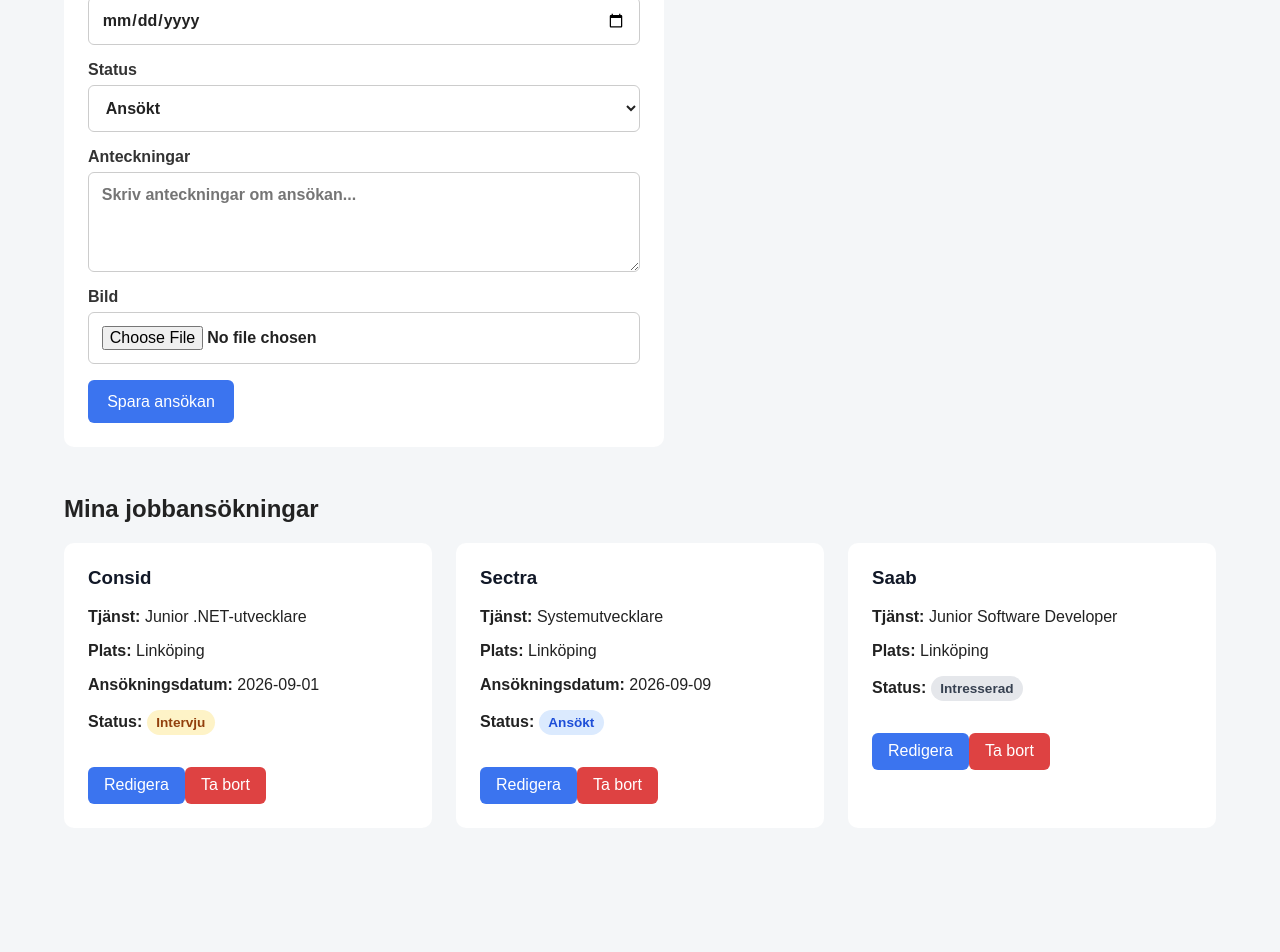
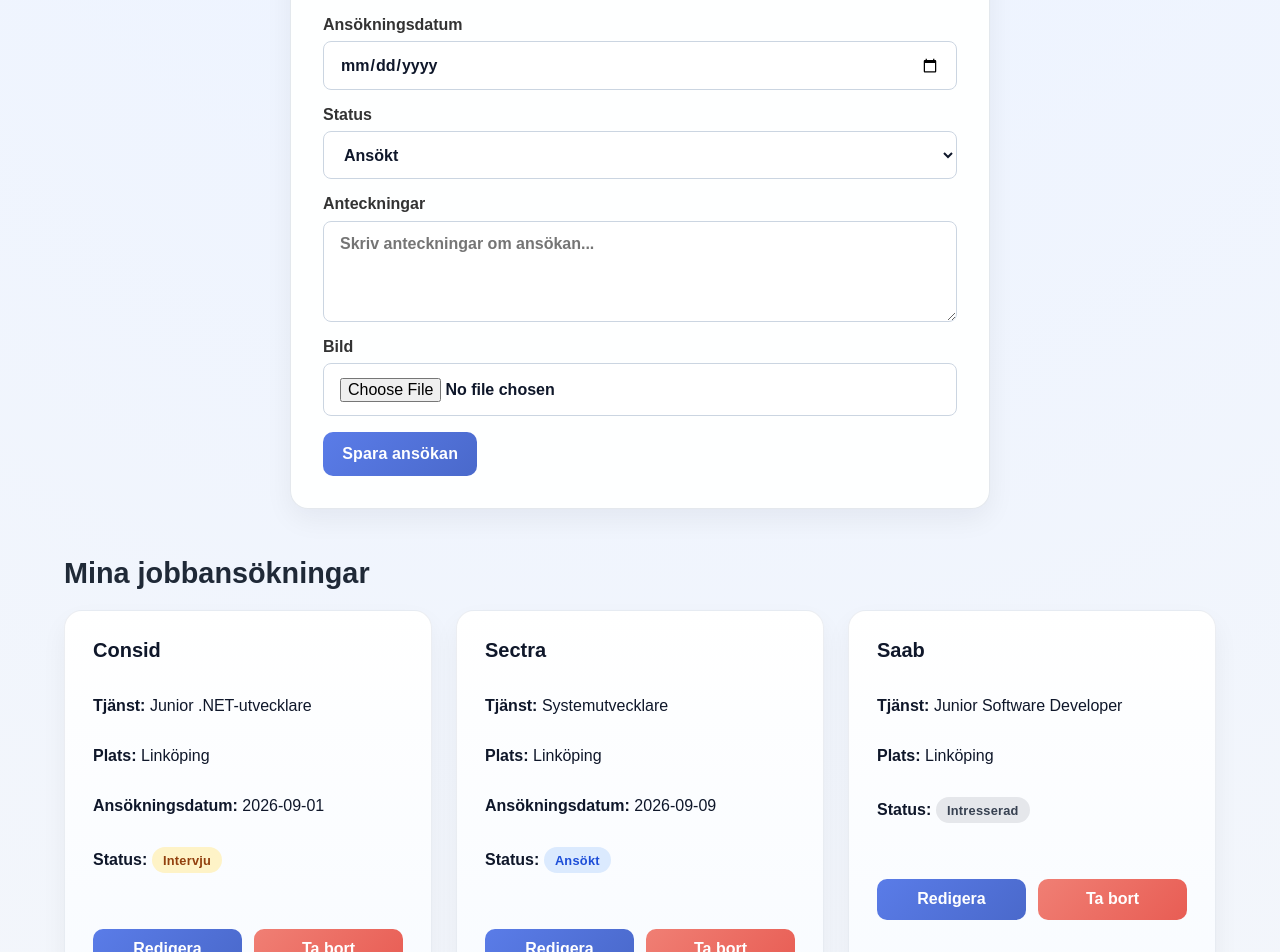
Before and after one commit to TSOLER89/job-application-tracker, a React (Vite) app: page / in a window 1280 px wide. Shown: the part 540-1492 px from the top of the page. Before the commit the page ends 1400 px from the top, so only its background shows below. Built offline with nearby package versions, Linux system fonts and the light colour scheme.

Commit message:
Enhance UI styles across components

```diff
--- a/src/App.css
+++ b/src/App.css
@@ -1,26 +1,31 @@
 .app {
   min-height: 100vh;
+  background: radial-gradient(circle at top, #f7faff 0%, #eef4ff 35%, #f3f6fb 100%);
 }
 
 /* Header */
 
 .header {
-  background-color: #1f2937;
+  background: linear-gradient(135deg, #1d2a44 0%, #2f4d7f 40%, #3f7ae7 100%);
   color: white;
-  padding: 2.5rem 1rem;
+  padding: 3rem 1rem;
   text-align: center;
+  box-shadow: 0 10px 28px rgba(30, 64, 175, 0.18);
 }
 
 .header h1 {
   margin: 0;
-  font-size: 2.5rem;
+  font-size: 2.7rem;
+  font-weight: 700;
+  letter-spacing: -1px;
+  text-shadow: 0 2px 12px rgba(15, 23, 42, 0.18);
 }
 
 .header p {
-  margin: 0.5rem 0 0;
-  color: #d1d5db;
+  margin: 0.6rem 0 0;
+  color: rgba(255, 255, 255, 0.82);
+  font-size: 1rem;
 }
-
 /* Main */
 
 .main-content {
@@ -31,17 +36,25 @@
 }
 
 .main-content h2 {
-  color: #222;
+  color: #1f2937;
+  font-size: clamp(1.8rem, 2vw, 2.4rem);
+  margin: 0 0 1.25rem;
 }
 
 /* Form */
 
 .application-form {
-  background-color: white;
-  padding: 1.5rem;
-  border-radius: 10px;
-  max-width: 600px;
-  margin-bottom: 3rem;
+  background: rgba(255, 255, 255, 0.92);
+  width: 100%;
+  max-width: 700px;
+  margin: 0 auto 3rem;
+  padding: 2rem;
+
+  border: 1px solid rgba(148, 163, 184, 0.25);
+  border-radius: 18px;
+
+  box-shadow: 0 10px 28px rgba(15, 23, 42, 0.06);
+  backdrop-filter: blur(4px);
 }
 
 .application-form h2 {
@@ -59,28 +72,43 @@
 .application-form input,
 .application-form select,
 .application-form textarea {
-  margin-top: 0.4rem;
-  padding: 0.8rem;
-  border: 1px solid #ccc;
-  border-radius: 6px;
-  background-color: white;
-  color: #222;
+ width: 100%;
+  margin-top: 0.45rem;
+  padding: 0.85rem 1rem;
+
+  background-color: #ffffff;
+  color: #0f172a;
+
+  border: 1px solid #cbd5e1;
+  border-radius: 8px;
+
+  outline: none;
+  transition: border-color 0.2s, box-shadow 0.2s;
+}
+
+.application-form input:focus,
+.application-form select:focus,
+.application-form textarea:focus {
+  border-color: #4f46e5;
+  box-shadow: 0 0 0 3px rgba(79, 70, 229, 0.12);
 }
 
 .application-form button {
   padding: 0.8rem 1.2rem;
-  background-color:#3b74ef;
+  background: linear-gradient(135deg, #5a7ce8 0%, #4a69cb 100%);
   color: white;
   border: none;
-  border-radius: 6px;
+  border-radius: 10px;
   cursor: pointer;
-  transition: transform 0.2s ease, box-shadow 0.2s ease, background-color 0.2s ease;
+  transition: transform 0.2s ease, box-shadow 0.2s ease, filter 0.2s ease;
+  font-weight: 600;
+  letter-spacing: 0.01em;
 }
 
 .application-form button:hover {
-  background-color: #2959c9;
-  transform: translateY(-2px);
-  box-shadow: 0 6px 14px rgba(59, 116, 239, 0.25);
+  filter: brightness(1.02);
+  transform: translateY(-1px);
+  box-shadow: 0 8px 16px rgba(74, 105, 203, 0.16);
 }
 
 /* Applications */
@@ -92,33 +120,67 @@
 }
 
 .application-card {
-  background-color: white;
-  color: #222;
-  padding: 1.5rem;
-  border-radius: 10px;
+  background: linear-gradient(180deg, #ffffff 0%, #f8fbff 100%);
+  color: #0f172a;
+
+  padding: 1.75rem;
+
+  border: 1px solid rgba(148, 163, 184, 0.18);
+  border-radius: 18px;
+
+  box-shadow: 0 12px 26px rgba(15, 23, 42, 0.05);
+
+  display: flex;
+  flex-direction: column;
+
+  overflow-wrap: anywhere;
+
+  transition: transform 0.22s ease, box-shadow 0.22s ease;
+}
+
+.card-actions {
+  display: flex;
+  gap: 0.75rem;
+  margin-top: auto;
+  padding-top: 1rem;
+}
+
+.application-card:hover {
+  transform: translateY(-4px);
+  box-shadow: 0 18px 32px rgba(59, 130, 246, 0.1);
 }
 
 .application-card h3 {
   margin-top: 0;
-  color: #111827;
+  margin-bottom: 1.2rem;
+  color: #0f172a;
+  font-size: 1.25rem;
+}
+.card-actions {
+  display: flex;
+  gap: 0.75rem;
+  margin-top: auto;
+  padding-top: 1.5rem;
 }
 
 /* Buttons and Form Actions */
 .edit-button {
-  margin-top: 1rem;
-  padding: 0.6rem 1rem;
-  background-color: #3b74ef;
+  flex: 1;
+  margin-top: 0;
+  padding: 0.7rem 0.8rem;
+  background: linear-gradient(135deg, #5a7ce8 0%, #4a69cb 100%);
   color: white;
   border: none;
-  border-radius: 6px;
+  border-radius: 10px;
   cursor: pointer;
-  transition: transform 0.2s ease, box-shadow 0.2s ease, background-color 0.2s ease;
+  transition: transform 0.2s ease, box-shadow 0.2s ease, filter 0.2s ease;
+  font-weight: 600;
 }
 
 .edit-button:hover {
-  background-color: #2d5ed1;
-  transform: translateY(-2px);
-  box-shadow: 0 6px 14px rgba(59, 116, 239, 0.25);
+  filter: brightness(1.02);
+  transform: translateY(-1px);
+  box-shadow: 0 8px 16px rgba(74, 105, 203, 0.16);
 }
 
 .form-actions {
@@ -133,10 +195,11 @@
 /* Status Badges */
 .status-badge {
   display: inline-block;
-  padding: 0.3rem 0.6rem;
+  padding: 0.35rem 0.7rem;
   border-radius: 999px;
-  font-size: 0.85rem;
-  font-weight: bold;
+  font-size: 0.8rem;
+  font-weight: 700;
+  letter-spacing: 0.02em;
 }
 
 .status-intresserad {
@@ -221,8 +284,9 @@
   width: 100%;
   height: 160px;
   object-fit: cover;
-  border-radius: 8px;
+  border-radius: 12px;
   margin-bottom: 1rem;
+  box-shadow: 0 8px 18px rgba(15, 23, 42, 0.08);
 }
 
 .application-card {
@@ -249,19 +313,21 @@
 
 /* Delete Button */
 .delete-button {
-  padding: 0.6rem 1rem;
-  background-color: #de4242;
+  flex: 1;
+  padding: 0.7rem 0.8rem;
+  background: linear-gradient(135deg, #f07f74 0%, #e85d54 100%);
   color: white;
   border: none;
-  border-radius: 6px;
+  border-radius: 10px;
   cursor: pointer;
-  transition: transform 0.2s ease, box-shadow 0.2s ease, background-color 0.2s ease;
+  transition: transform 0.2s ease, box-shadow 0.2s ease, filter 0.2s ease;
+  font-weight: 600;
 }
 
 .delete-button:hover {
-  background-color: #b91c1c;
-  transform: translateY(-2px);
-  box-shadow: 0 6px 14px rgba(222, 66, 66, 0.25);
+  filter: brightness(1.02);
+  transform: translateY(-1px);
+  box-shadow: 0 8px 16px rgba(232, 93, 84, 0.16);
 }
 
 
--- a/src/components/ApplicationCard.jsx
+++ b/src/components/ApplicationCard.jsx
@@ -46,6 +46,7 @@
                     </p>
                 )}
 
+            <div className="card-actions">
                 <button
                     type="button"
                     className="edit-button"
@@ -62,6 +63,7 @@
                     Ta bort
                 </button>
             </div>
+        </div>
     )
 }
 
--- a/src/components/Header.jsx
+++ b/src/components/Header.jsx
@@ -2,7 +2,7 @@
   return (
     <header className="header">
       <h1>JobTrack</h1>
-      <p>Håll koll på dina jobbansökningar..</p>
+      <p>Håll koll på dina jobbansökningar.</p>
     </header>
   )
 }
--- a/src/index.css
+++ b/src/index.css
@@ -5,9 +5,9 @@
 html,
 body {
   margin: 0;
-  padding: 0;
-  min-width: 320px;
-  min-height: 100vh;
+  font-family: Arial, Helvetica, sans-serif;
+  background-color: #f8fafc;
+  color: #0f172a;
 }
 
 body {
```
Lines whose indentation alone changed are shown as unchanged.
